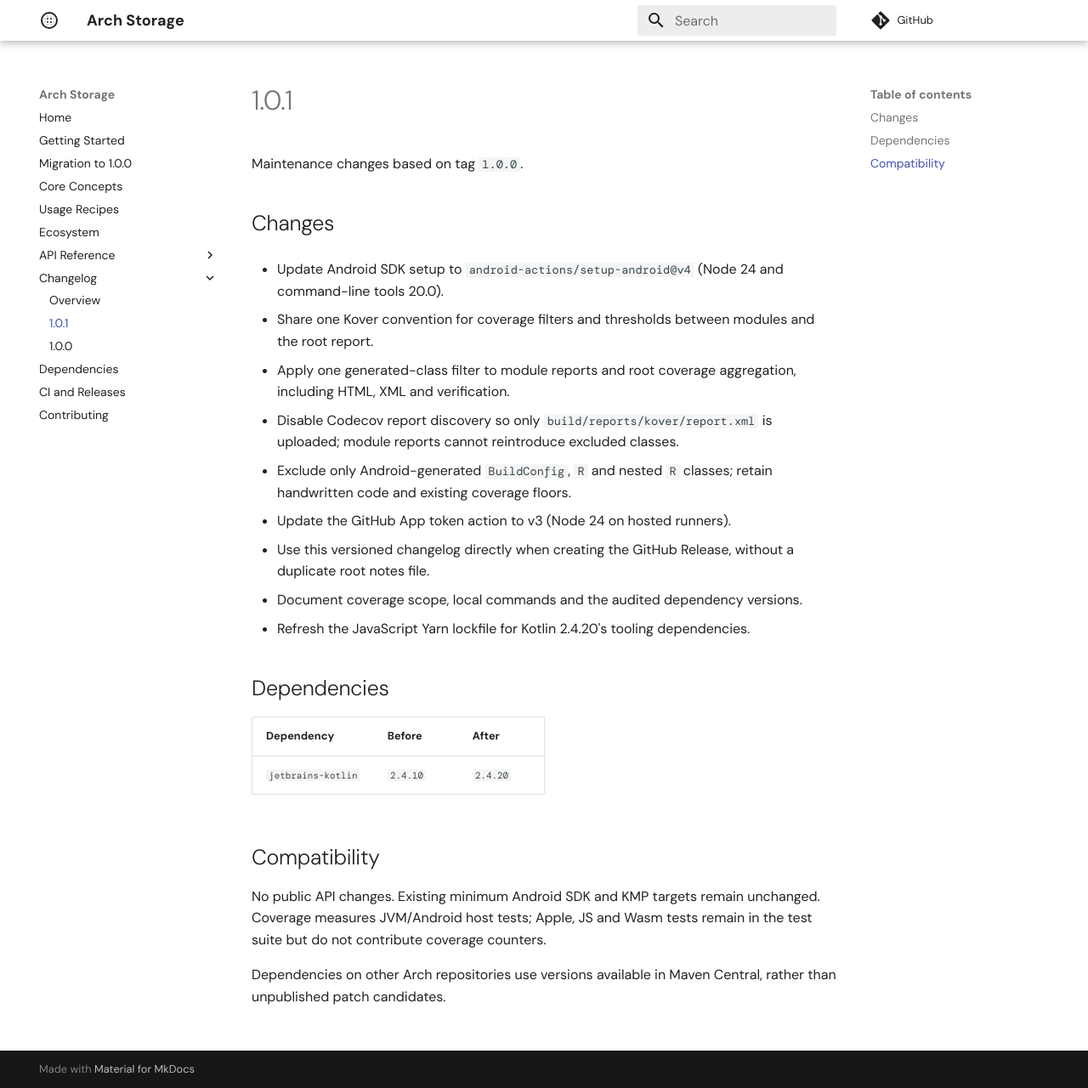
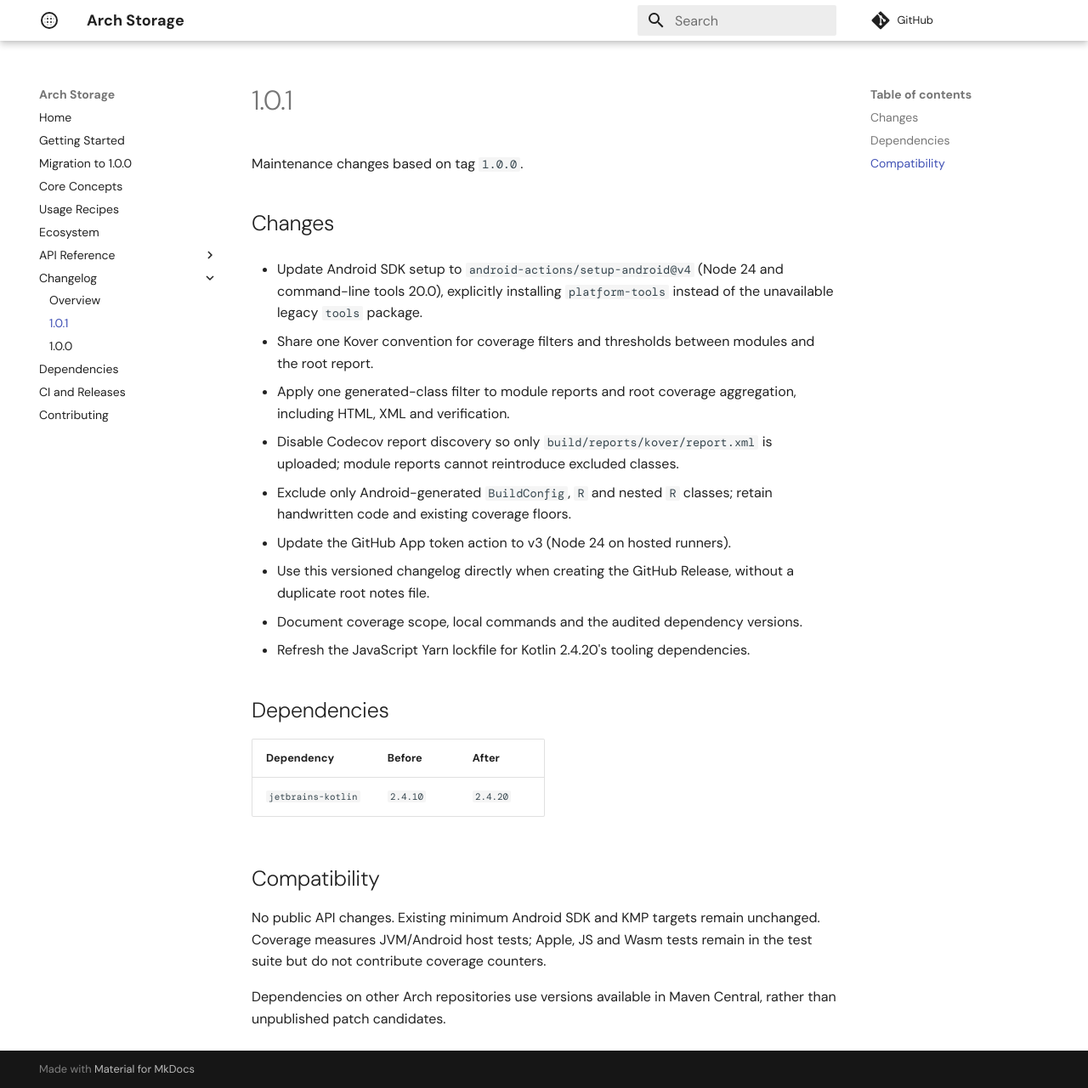
Before and after one commit to matheus-corregiari/arch-storage, an MkDocs documentation site: the page built from docs/changelog/1.0.1.md, in a window 1280 px wide and 1280 px high. Shown: the whole window at 85% size. Built offline with MkDocs 1.6.1 and Material for MkDocs 9.7.7, drawn with Linux system fonts in a browser that asks for light colours; some web fonts are replaced; comment, search, counter and statistics services are not loaded.

Commit message:
ci: avoid obsolete Android SDK tools package

```diff
--- a/docs/changelog/1.0.1.md
+++ b/docs/changelog/1.0.1.md
@@ -4,7 +4,7 @@ Maintenance changes based on tag `1.0.0`.
 
 ## Changes
 
-- Update Android SDK setup to `android-actions/setup-android@v4` (Node 24 and command-line tools 20.0).
+- Update Android SDK setup to `android-actions/setup-android@v4` (Node 24 and command-line tools 20.0), explicitly installing `platform-tools` instead of the unavailable legacy `tools` package.
 
 - Share one Kover convention for coverage filters and thresholds between modules and the root report.
 - Apply one generated-class filter to module reports and root coverage aggregation, including HTML, XML and verification.
```
Also changed, not shown: 1 other file.
